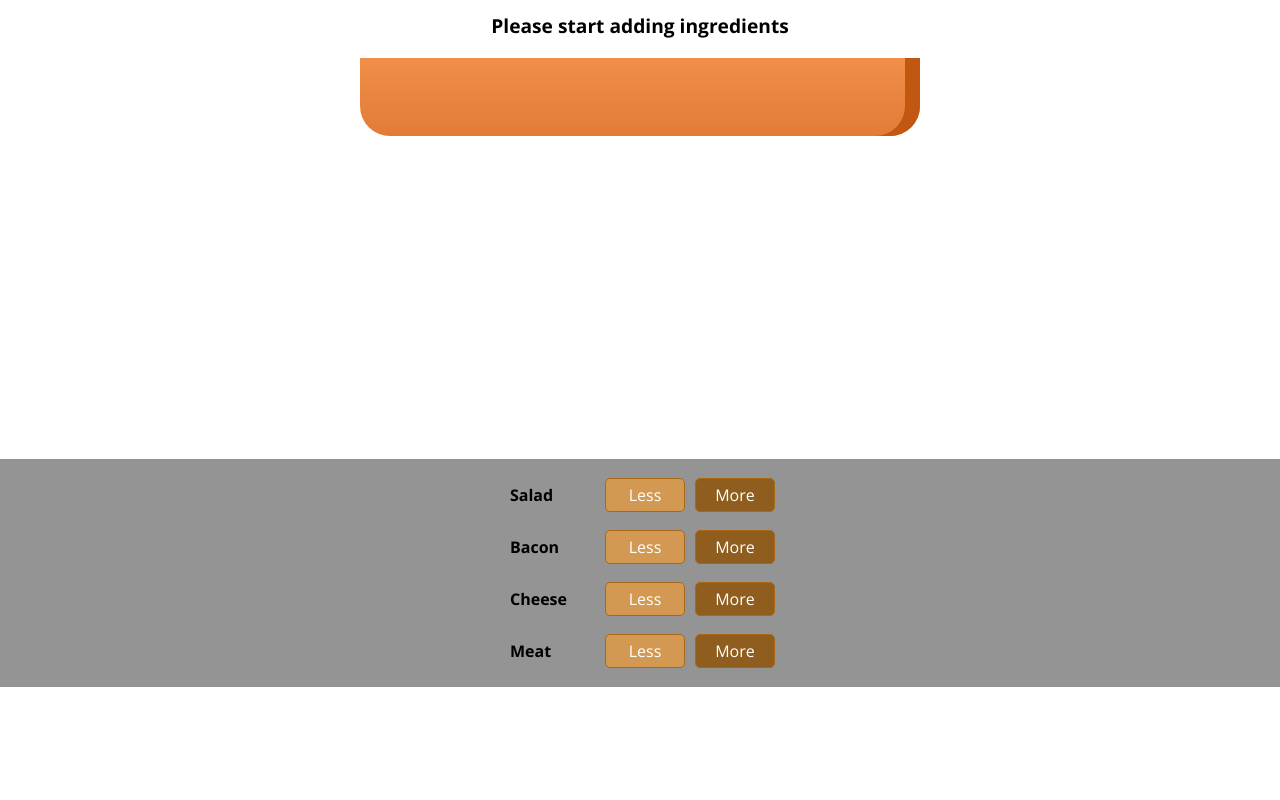
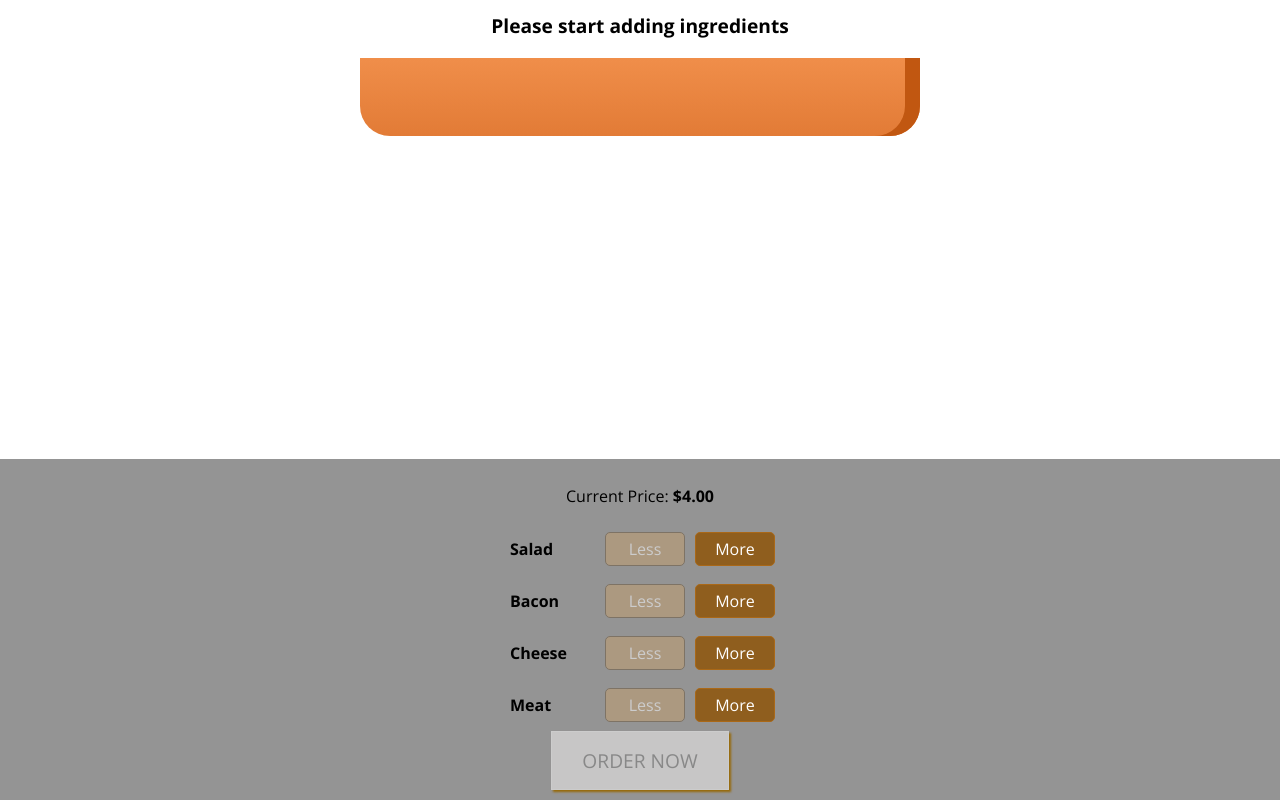
Before and after one commit to Wi0/burger-builder, a React (Create React App) app: page / in a window 1280 px wide. Shown: the part 179-979 px from the top of the page. Before the commit the page ends 866 px from the top, so only its background shows below. Built offline with nearby package versions, Linux system fonts and the light colour scheme.

Commit message:
Added ingredient selection and removal, order summary

```diff
--- a/src/components/Burger/BuildControls/BuildControl/BuildControl.js
+++ b/src/components/Burger/BuildControls/BuildControl/BuildControl.js
@@ -5,8 +5,15 @@
 const buildControl = ( props ) => (
     <div className={classes.BuildControl}>
         <div className={classes.Label}>{props.label}</div>
-        <button className={classes.Less}>Less</button>
-        <button className={classes.More}>More</button>
+        <button
+            className={classes.Less}
+            onClick={props.removed}
+            disabled={props.disabled}
+        >Less</button>
+        <button
+            className={classes.More}
+            onClick={props.added}
+        >More</button>
     </div>
 );
 
--- a/src/components/Burger/BuildControls/BuildControls.js
+++ b/src/components/Burger/BuildControls/BuildControls.js
@@ -12,9 +12,21 @@
 
 const buildControls = ( props ) => (
     <div className={classes.BuildControls}>
+        <p>Current Price: <strong>${props.price.toFixed(2)}</strong></p>
         {controls.map(ctrl => (
-            <BuildControl key={ctrl.label} label={ctrl.label} />
+            <BuildControl
+                key={ctrl.label}
+                label={ctrl.label}
+                added={() => props.ingredientAdded(ctrl.type)}
+                removed={() => props.ingredientRemoved(ctrl.type)}
+                disabled={props.disabled[ctrl.type]}
+            />
         ))}
+        <button
+            className={classes.OrderButton}
+            disabled={!props.purchasable}
+            onClick={props.ordered}
+        >ORDER NOW</button>
     </div>
 );
 
--- a/src/components/Burger/BuildControls/BuildControls.module.css
+++ b/src/components/Burger/BuildControls/BuildControls.module.css
@@ -8,3 +8,45 @@
     margin: auto;
     padding: 10px 0;
 }
+
+
+.OrderButton {
+    background-color: #DAD735;
+    outline: none;
+    cursor: pointer;
+    border: 1px solid #966909;
+    color: #966909;
+    font-family: inherit;
+    font-size: 1.2em;
+    padding: 15px 30px;
+    box-shadow: 2px 2px 2px #966909;
+}
+
+.OrderButton:hover, .OrderButton:active {
+    background-color: #A0DB41;
+    border: 1px solid #966909;
+    color: #966909;
+}
+
+.OrderButton:disabled {
+    background-color: #C7C6C6;
+    cursor: not-allowed;
+    border: 1px solid #ccc;
+    color: #888888;
+}
+
+.OrderButton:not(:disabled) {
+    animation: enable 0.3s linear;
+}
+
+@keyframes enable {
+    0% {
+        transform: scale(1);
+    }
+    60% {
+        transform: scale(1.1);
+    }
+    100% {
+        transform: scale(1);
+    }
+}
--- /dev/null
+++ b/src/components/Burger/OrderSummary/OrderSummary.js
@@ -0,0 +1,23 @@
+import React, {Fragment} from 'react';
+
+const orderSummary = (props) => {
+    const ingredientSummary = Object.keys(props.ingredients)
+        .map(igKey => {
+        return (<li key={igKey}>
+            <span style={{textTransform: 'capitalize'}}>{igKey}</span>: {props.ingredients[igKey]}
+            </li>);
+        });
+    return (
+        <Fragment>
+            <h3>Your Order</h3>
+            <p>A delicious burger with the following ingredients:</p>
+            <ul>
+                {ingredientSummary}
+            </ul>
+            <p>Continue to Checkout</p>
+        </Fragment>
+    )
+
+};
+
+export default orderSummary;
--- /dev/null
+++ b/src/components/UI/Modal/Modal.js
@@ -0,0 +1,17 @@
+import React from 'react';
+
+import classes from './Modal.module.css';
+
+const modal = (props) => (
+    <div
+        className={classes.Modal}
+        style={{
+            transform: props.show ? 'translateY(0)' : 'translateY(-100vh)',
+            opacity: props.show ? '1' : '0'
+        }}
+    >
+        {props.children}
+    </div>
+);
+
+export default modal;
--- /dev/null
+++ b/src/components/UI/Modal/Modal.module.css
@@ -0,0 +1,20 @@
+.Modal {
+    position: fixed;
+    z-index: 500;
+    background-color: white;
+    width: 70%;
+    border: 1px solid #ccc;
+    box-shadow: 1px 1px 1px black;
+    padding: 16px;
+    left: 15%;
+    top: 30%;
+    box-sizing: border-box;
+    transition: all 0.3s ease-out;
+}
+
+@media (min-width: 600px) {
+    .Modal {
+        width: 500px;
+        left: calc(50% - 250px);
+    }
+}
--- a/src/containers/BurgerBuilder/BurgerBuilder.js
+++ b/src/containers/BurgerBuilder/BurgerBuilder.js
@@ -2,6 +2,15 @@
 
 import Burger from '../../components/Burger/Burger';
 import BuildControls from '../../components/Burger/BuildControls/BuildControls';
+import Modal from '../../components/UI/Modal/Modal';
+import OrderSummary from '../../components/Burger/OrderSummary/OrderSummary';
+
+const INGREDIENT_PRICES = {
+    salad: 0.5,
+    cheese: 0.4,
+    meat: 1.3,
+    bacon: 0.7,
+}
 
 class BurgerBuilder extends Component {
     state = {
@@ -10,14 +19,80 @@
            bacon: 0,
            cheese: 0,
            meat: 0,
-       }
+       },
+       totalPrice: 4,
+       purchasable: false,
+       purchasing: false,
+    }
+
+    updatePurchaseState (ingredients) {
+        const sum = Object.keys(ingredients)
+            .map(igKey => {
+                return ingredients[igKey]
+            })
+            .reduce((sum, el) => {
+                return sum + el;
+            }, 0);
+        this.setState({purchasable: sum > 0})
+    }
+
+    addIngredientHandler = (type) => {
+        const oldCount = this.state.ingredients[type];
+        const updatedCount = oldCount + 1;
+        const updatedIngredients = {
+            ...this.state.ingredients
+        };
+        updatedIngredients[type] = updatedCount;
+        const priceAddition = INGREDIENT_PRICES[type];
+        const oldPrice = this.state.totalPrice;
+        const newPrice = oldPrice + priceAddition;
+        this.setState({totalPrice: newPrice, ingredients: updatedIngredients});
+        this.updatePurchaseState(updatedIngredients);
+    }
+
+    removeIngredientHandler = (type) => {
+        const oldCount = this.state.ingredients[type];
+        if(oldCount <= 0 ) {
+            return;
+        }
+        const updatedCount = oldCount - 1;
+        const updatedIngredients = {
+            ...this.state.ingredients
+        };
+        updatedIngredients[type] = updatedCount;
+        const priceDeduction = INGREDIENT_PRICES[type];
+        const oldPrice = this.state.totalPrice;
+        const newPrice = oldPrice - priceDeduction;
+        this.setState({totalPrice: newPrice, ingredients: updatedIngredients});
+        this.updatePurchaseState(updatedIngredients);
+    }
+
+    purchaseHandler = () => {
+        this.setState({purchasing: true});
     }
 
     render() {
+
+        const disabledInfo ={
+            ...this.state.ingredients
+        };
+        for(let key in disabledInfo) {
+            disabledInfo[key] = disabledInfo[key] <= 0
+        }
         return (
             <Fragment>
+                <Modal show={this.state.purchasing} >
+                    <OrderSummary ingredients={this.state.ingredients} />
+                </Modal>
                 <Burger  ingredients={this.state.ingredients} />
-                <BuildControls />
+                <BuildControls
+                    ingredientAdded={this.addIngredientHandler}
+                    ingredientRemoved={this.removeIngredientHandler}
+                    disabled={disabledInfo}
+                    price={this.state.totalPrice}
+                    purchasable={this.state.purchasable}
+                    ordered={this.purchaseHandler}
+                />
             </Fragment>
         );
     };
```
Also changed, not shown: src/components/UI/Backdrop/Backdrop.js (added).
